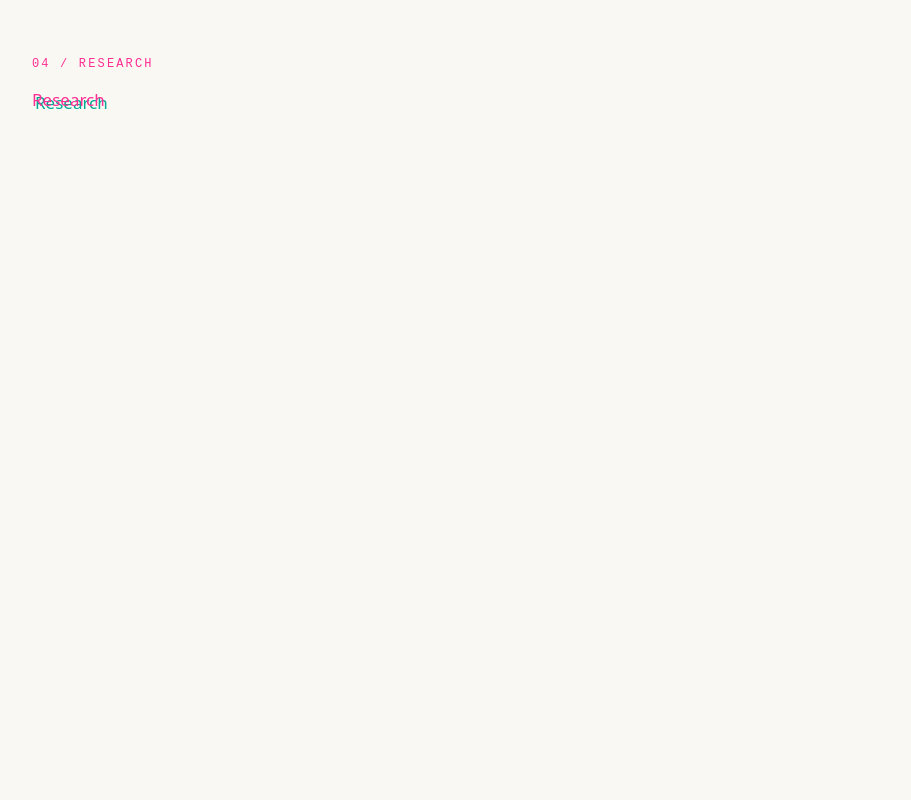
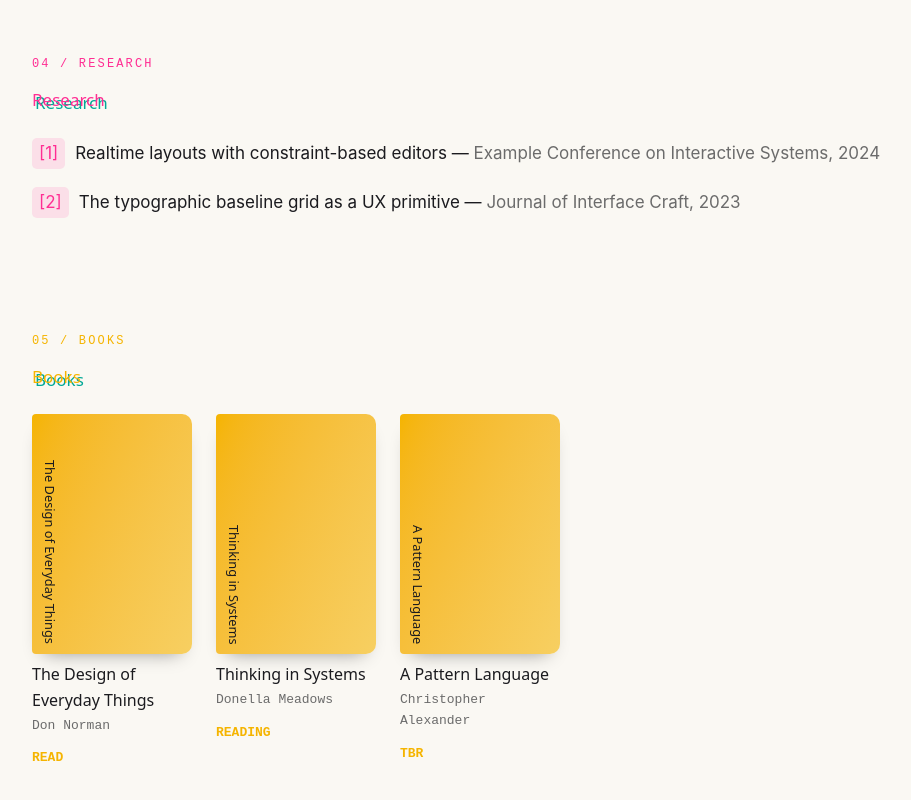
Before and after one commit to arbenajredini/arbenajredini.github.io, a Vue app: page / in a window 1280 px wide. Shown: the part 1456-2256 px from the top of the page, without its empty margins (248-1159 px from the left). Before the commit the page ends 1724 px from the top, so only its background shows below. Built offline with nearby package versions, Linux system fonts and the light colour scheme.

Commit message:
feat: add interactive bookshelf with CSS covers
Co-Authored-By: Claude <noreply@anthropic.com>

```diff
--- a/src/App.vue
+++ b/src/App.vue
@@ -4,6 +4,7 @@ import Hero from './components/sections/Hero.vue'
 import Experience from './components/sections/Experience.vue'
 import Projects from './components/sections/Projects.vue'
 import Research from './components/sections/Research.vue'
+import Books from './components/sections/Books.vue'
 </script>
 
 <template>
@@ -12,5 +13,6 @@ import Research from './components/sections/Research.vue'
     <Experience />
     <Projects />
     <Research />
+    <Books />
   </ZinePage>
 </template>
--- /dev/null
+++ b/src/components/sections/Books.vue
@@ -0,0 +1,55 @@
+<script setup>
+import { onMounted, ref } from 'vue'
+import SectionShell from '../SectionShell.vue'
+import { useReveal } from '../../composables/useReveal'
+import { cv } from '../../content/cv'
+
+const shelf = ref(null)
+const books = ref([])
+const { stagger } = useReveal()
+
+onMounted(() => stagger(shelf.value, { items: books.value }))
+</script>
+
+<template>
+  <SectionShell id="books" kicker="05 / Books" title="Books" ink="books">
+    <div ref="shelf" class="shelf">
+      <article
+        v-for="(b, i) in cv.books"
+        :key="b.title + i"
+        ref="books"
+        class="book-card"
+        tabindex="0"
+      >
+        <div class="book-card__cover" aria-hidden="true">
+          <span class="book-card__spine">{{ b.title }}</span>
+        </div>
+        <h3 class="book-card__title">{{ b.title }}</h3>
+        <p class="book-card__author mono muted">{{ b.author }}</p>
+        <span class="book-card__status mono">{{ b.status.toUpperCase() }}</span>
+        <p class="book-card__note">{{ b.note }}</p>
+      </article>
+    </div>
+  </SectionShell>
+</template>
+
+<style scoped>
+.shelf { display: grid; grid-template-columns: repeat(auto-fill, minmax(160px, 1fr)); gap: 24px; }
+.book-card { cursor: default; }
+.book-card__cover {
+  aspect-ratio: 2 / 3;
+  background: linear-gradient(115deg, var(--ink-books) 0%, color-mix(in srgb, var(--ink-books) 60%, var(--paper)) 100%);
+  border-radius: 4px 10px 10px 4px;
+  padding: 10px 8px;
+  display: flex;
+  box-shadow: 0 10px 18px -12px rgba(0, 0, 0, 0.45);
+  transition: transform 0.3s ease;
+}
+.book-card:hover .book-card__cover, .book-card:focus-visible .book-card__cover { transform: rotate(-2deg) translateY(-4px); }
+.book-card__spine { align-self: flex-end; font-family: var(--font-display); color: #1B1B1F; font-size: 0.8rem; writing-mode: vertical-rl; text-orientation: mixed; }
+.book-card__title { font-family: var(--font-display); font-size: 1rem; margin: 8px 0 2px; }
+.book-card__author { margin: 0 0 6px; }
+.book-card__status { color: var(--ink-books); font-weight: 600; }
+.book-card__note { display: none; color: var(--ink-muted); }
+.book-card:hover .book-card__note, .book-card:focus-visible .book-card__note { display: block; }
+</style>
```
Also changed, not shown: 1 other file (tests, documents, lock files or other folders).
